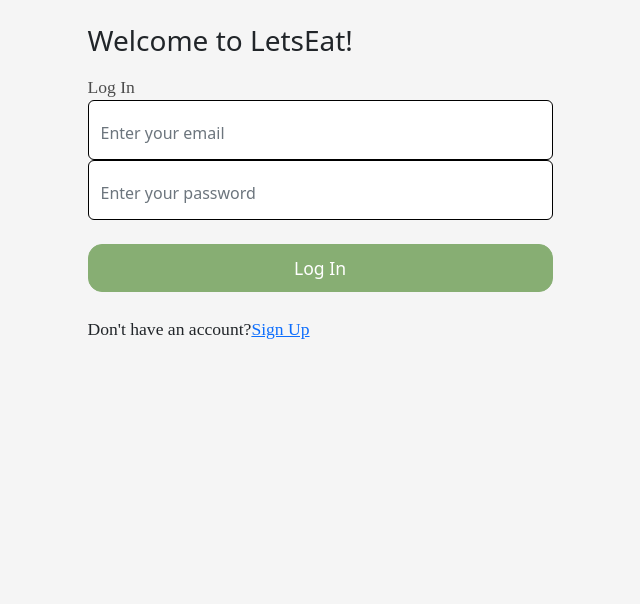
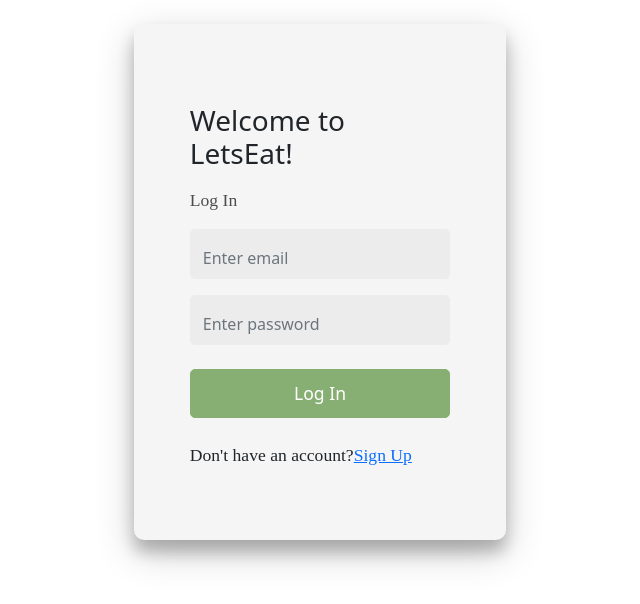
Before and after one commit to menglander2019/LetsEat-Dev, a React (Create React App) app in the folder react/letseat-app/: page /login in a window 1280 px wide. Shown: the top 604 px of the page, without its empty margins (320-960 px from the left). Built offline with nearby package versions, Linux system fonts and the light colour scheme; a web font is replaced by a local one.

Commit message:
Editing css styling

```diff
--- a/react/letseat-app/src/css/Home.css
+++ b/react/letseat-app/src/css/Home.css
@@ -12,12 +12,16 @@
 }
 
 body {
-    background-color: whitesmoke;
+    background-color: white;
 }
 
 h1 {
     color: #6d8a5e;
     font-family: 'Sf-Pro-Bold';
+}
+
+h2 {
+    color:#161616
 }
 
 p {
@@ -39,9 +43,9 @@
     font-family: 'SF-Pro-Regular';
     font-size: 1.1rem;
     color: black;
-    background-color: white;
-    border-radius: 14px;
+    background-color: #ececec;
     padding: 6%;
+    border-radius: 8px;
     margin-top: 15px;
 }
 
@@ -54,14 +58,14 @@
 .btn.submit {
     background-color: #87ae73;
     border-color: #87ae73;
-    border-radius: 14px;
+    border-radius: 5px;
     padding-top: 10px;
     padding-bottom: 10px;
     font-size:1.1rem;
 }
 
 .btn.submit:hover {
-    box-shadow: 0 12px 16px 0 rgba(0,0,0,0.24), 0 17px 50px 0 rgba(0,0,0,0.19);
+    box-shadow: 0 12px 16px 0 rgba(0,0,0,0.24), 0 12px 40px 0 rgba(0,0,0,0.19);
 }
 
 .btn.tryAgain {
@@ -90,13 +94,28 @@
 }
 
 .input-box {
-    padding-top: 14px;
-    padding-bottom: 14px;
-    border-color: black;
+    background-color: #ececec;
+    border-color: #ececec;
+    padding-top: 16px;
+    padding-bottom: 8px;
+    font-weight: 500;
 }
 
 .login-box {
-    padding-top: 20px;
-    padding-bottom: 14px;
-    border-color: black;
+    background-color: #ececec;
+    border-color: #ececec;
+    padding-top: 16px;
+    padding-bottom: 8px;
+    border-radius: 5px;
+    font-weight: 500;
 }
+
+.login-container {
+    background-color: whitesmoke;
+    border-radius: 10px;
+    box-shadow: 0 12px 16px 0 rgba(0,0,0,0.24), 0 12px 40px 0 rgba(0,0,0,0.19);
+    padding-top: 5%;
+    padding-bottom: 5%;
+    padding-left: 5%;
+    padding-right: 5%;
+}
--- a/react/letseat-app/src/pages/EditAccount.js
+++ b/react/letseat-app/src/pages/EditAccount.js
@@ -32,7 +32,7 @@
                     <div className="col-md-12 mx-auto">
                         <label for="password">Update Your Password</label>
                         <input type="text" id="password" className="login-box form-control w-100" placeholder="Enter your new password"></input>
-                        <input type="text" id="password" className="login-box form-control w-100" placeholder="Retype your new password"></input>
+                        <input type="text" id="password" className="login-box form-control w-100 mt-3" placeholder="Retype your new password"></input>
                     </div>
                 </div>
                 <div className="row mt-4">
--- a/react/letseat-app/src/pages/Home.js
+++ b/react/letseat-app/src/pages/Home.js
@@ -14,8 +14,8 @@
                     </div>
                 </div>
                 <div className="row">
-                    <div className="col">
-                        <h2 className="text-center">We match your preferences to the restaurants near you.</h2>
+                    <div className="col-md-6">
+                        <h2>Discover your new perfect restaurant</h2>
                     </div>
                 </div>
                 <div>
--- a/react/letseat-app/src/pages/Login.js
+++ b/react/letseat-app/src/pages/Login.js
@@ -10,7 +10,7 @@
 
     return (
         <div className="container">
-            <div className="col-md-5 mt-4 mx-auto">
+            <div className="col-md-4 mt-4 login-container mx-auto">
                 <div className="row mt-4">
                     <div className="col-md-12 mx-auto">
                         <h3>Welcome to LetsEat!</h3>
@@ -19,8 +19,8 @@
                 <div className="row mt-2">
                     <div className="col-md-12 mx-auto">
                         <label for="email">Log In</label>
-                        <input type="text" id="email" className="login-box form-control w-100" placeholder="Enter your email"></input>
-                        <input type="text" id="password" className="login-box  form-control w-100" placeholder="Enter your password"></input>
+                        <input type="text" id="email" className="login-box form-control w-100 mt-3" placeholder="Enter email"></input>
+                        <input type="text" id="password" className="login-box form-control w-100 mt-3" placeholder="Enter password"></input>
                     </div>
                 </div>
                 <div className="row mt-4">
--- a/react/letseat-app/src/pages/SearchQuestions.js
+++ b/react/letseat-app/src/pages/SearchQuestions.js
@@ -71,25 +71,25 @@
                     <div className="row mt-3">
                         <div className="question">
                             <label for="answerOptions">What is the occasion?</label>
-                            <ButtonCreate answerOptions={questionBank[0].answers} questionNumber={0} colNumber={3} onClickFunction={handleAnswerClick} />
+                            <ButtonCreate answerOptions={questionBank[0].answers} questionNumber={0} colNumber={6} onClickFunction={handleAnswerClick} />
                         </div>
                     </div>
                     <div className="row mt-3">
                         <div className="question">
                             <label for="answerOptions">How many people?</label>
-                            <ButtonCreate answerOptions={questionBank[1].answers} questionNumber={1} colNumber={3} onClickFunction={handleAnswerClick} />
+                            <ButtonCreate answerOptions={questionBank[1].answers} questionNumber={1} colNumber={6} onClickFunction={handleAnswerClick} />
                         </div>
                     </div>
                     <div className="row mt-3">
                         <div className="question">
                             <label for="answerOptions">What type of meal?</label>
-                            <ButtonCreate answerOptions={questionBank[2].answers} questionNumber={2} colNumber={3} onClickFunction={handleAnswerClick} />
+                            <ButtonCreate answerOptions={questionBank[2].answers} questionNumber={2} colNumber={6} onClickFunction={handleAnswerClick} />
                         </div>
                     </div>
                     <div className="row mt-3">
                         <div className="question">
                             <label for="answerOptions">What is the price range?</label>
-                            <ButtonCreate answerOptions={questionBank[3].answers} questionNumber={3} colNumber={3} onClickFunction={handleAnswerClick} />
+                            <ButtonCreate answerOptions={questionBank[3].answers} questionNumber={3} colNumber={6} onClickFunction={handleAnswerClick} />
                         </div>
                     </div>
                     <div className="row mt-3">
```
